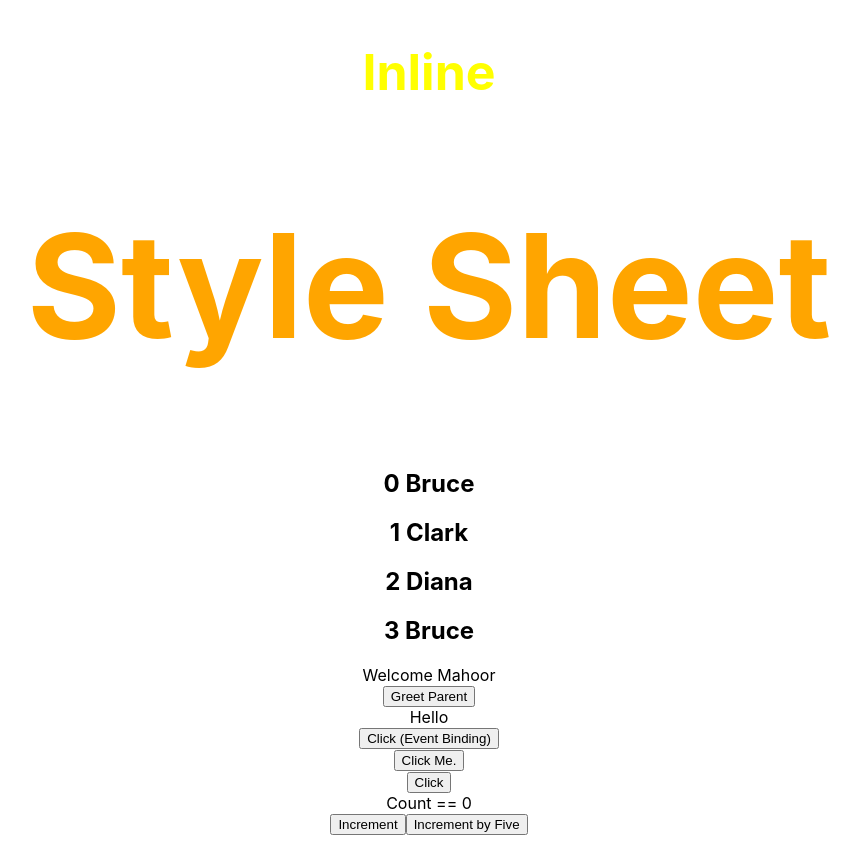
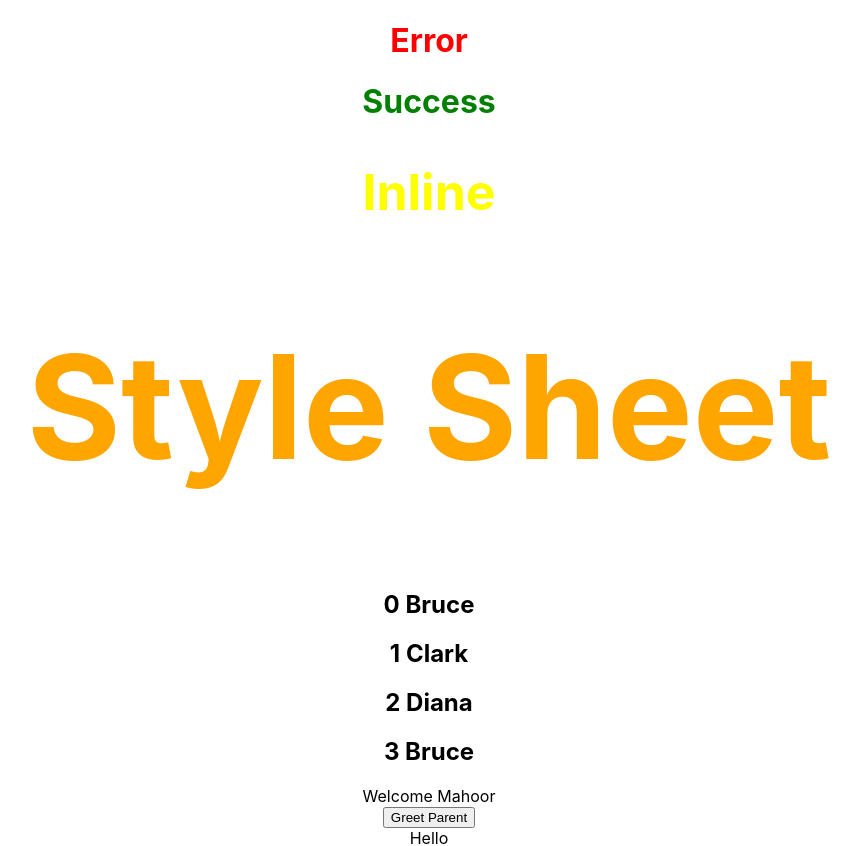
Before and after one commit to Rimsha-Urooj/first, a React (Create React App) app: page / in a window 1280 px wide. Shown: the top 846 px of the page, without its empty margins (211-1071 px from the left). Built offline with nearby package versions, Linux system fonts and the light colour scheme.

Commit message:
styling through css modules

```diff
--- a/src/App.js
+++ b/src/App.js
@@ -13,11 +13,22 @@
 import NameList from './components/NameList';
 import Stylesheet from './components/Stylesheet';
 import Inline from './components/Inline';
+import './appStyles.css'
+// Importing modules.css file
+import styles from './appStyles.module.css'
+
 
 function App() {
   return (
     <div className="App">
 
+
+      {/* Regular Styling */}
+      <h1 className='error'>Error </h1>
+
+      {/* CSS Modules Styling */}
+      {/* <h1 className={styles.success}>Success</h1> */}
+      <h1 className={styles.success}>Success</h1>
       {/* Inline Styling */}
       <Inline />
 
--- /dev/null
+++ b/src/appStyles.css
@@ -0,0 +1,3 @@
+.error {
+    color: red
+}
--- /dev/null
+++ b/src/appStyles.module.css
@@ -0,0 +1,3 @@
+.success {
+    color: green
+}
```
